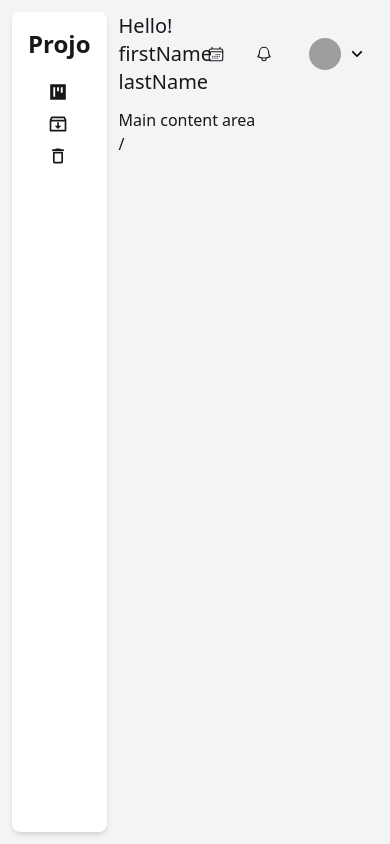
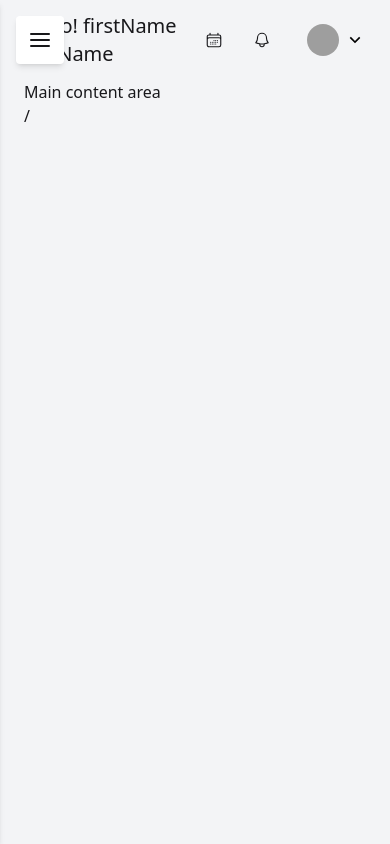
Before and after one commit to sorasora46/projo, a React (Vite) app in the folder frontend/: page / in a window 390 px wide. Built offline with nearby package versions, Linux system fonts and the light colour scheme; grey boxes are pictures that could not be loaded.

Commit message:
feat: init hamburger menu

```diff
--- a/frontend/src/components/Sidebar.tsx
+++ b/frontend/src/components/Sidebar.tsx
@@ -1,25 +1,34 @@
-import { useState, type FC } from "react";
+import { useState, useEffect, type FC } from "react";
 import { AiFillProject, AiOutlineProject } from "react-icons/ai";
-import { ProjoPath } from "../constants/path";
 import { MdDelete, MdDeleteOutline } from "react-icons/md";
 import { RiInboxArchiveFill, RiInboxArchiveLine } from "react-icons/ri";
+import { ProjoPath } from "../constants/path";
 import { Link } from "react-router";
+import { FiMenu } from "react-icons/fi"; // Hamburger icon
 
 interface SidebarProps {
   pathname: string;
 }
 
 const Sidebar: FC<SidebarProps> = ({ pathname }) => {
-  const [isProjectHover, setIsProjectHover] = useState<boolean>(false);
-  const [isArchivedHover, setIsArchivedHover] = useState<boolean>(false);
-  const [isDeletedHover, setIsDeletedHover] = useState<boolean>(false);
+  const [isProjectHover, setIsProjectHover] = useState(false);
+  const [isArchivedHover, setIsArchivedHover] = useState(false);
+  const [isDeletedHover, setIsDeletedHover] = useState(false);
+  const [isMobile, setIsMobile] = useState(false);
+  const [isMenuOpen, setIsMenuOpen] = useState(false);
 
-  return (
-    <aside className="h-full">
-      <div className="card bg-white shadow-md h-full">
-        <div className="card-body p-4">
-          <h2 className="card-title text-2xl">Projo</h2>
-          <nav>
+  // Track screen size
+  useEffect(() => {
+    const handleResize = () => {
+      setIsMobile(window.innerWidth <= 1024); // iPad width and below
+    };
+
+    handleResize(); // Initial check
+    window.addEventListener("resize", handleResize);
+    return () => window.removeEventListener("resize", handleResize);
+  }, []);
+
+  const renderNavLinks = () => (
     <ul className="menu text-xl">
       <li>
         <Link
@@ -63,9 +72,44 @@ const Sidebar: FC<SidebarProps> = ({ pathname }) => {
         </Link>
       </li>
     </ul>
-          </nav>
+  );
+
+  return (
+    <aside className="relative">
+      {/* Hamburger for mobile */}
+      {isMobile && (
+        <button
+          className="p-3 text-2xl fixed top-4 left-4 z-50 bg-white rounded shadow-md"
+          onClick={() => setIsMenuOpen(!isMenuOpen)}
+        >
+          <FiMenu />
+        </button>
+      )}
+
+      {/* Sidebar */}
+      <div
+        className={`fixed top-0 left-0 h-full bg-white shadow-md transition-transform duration-300 z-40 ${
+          isMobile
+            ? isMenuOpen
+              ? "translate-x-0"
+              : "-translate-x-full"
+            : "translate-x-0"
+        }`}
+        style={{ width: isMobile ? "200px" : "auto" }}
+      >
+        <div className="card-body p-4">
+          <h2 className="card-title text-2xl mb-4">Projo</h2>
+          <nav>{renderNavLinks()}</nav>
         </div>
       </div>
+
+      {/* Overlay when sidebar is open on mobile */}
+      {isMobile && isMenuOpen && (
+        <div
+          className="fixed inset-0 bg-black opacity-50 z-30"
+          onClick={() => setIsMenuOpen(false)}
+        />
+      )}
     </aside>
   );
 };
```
Lines whose indentation alone changed are shown as unchanged.
